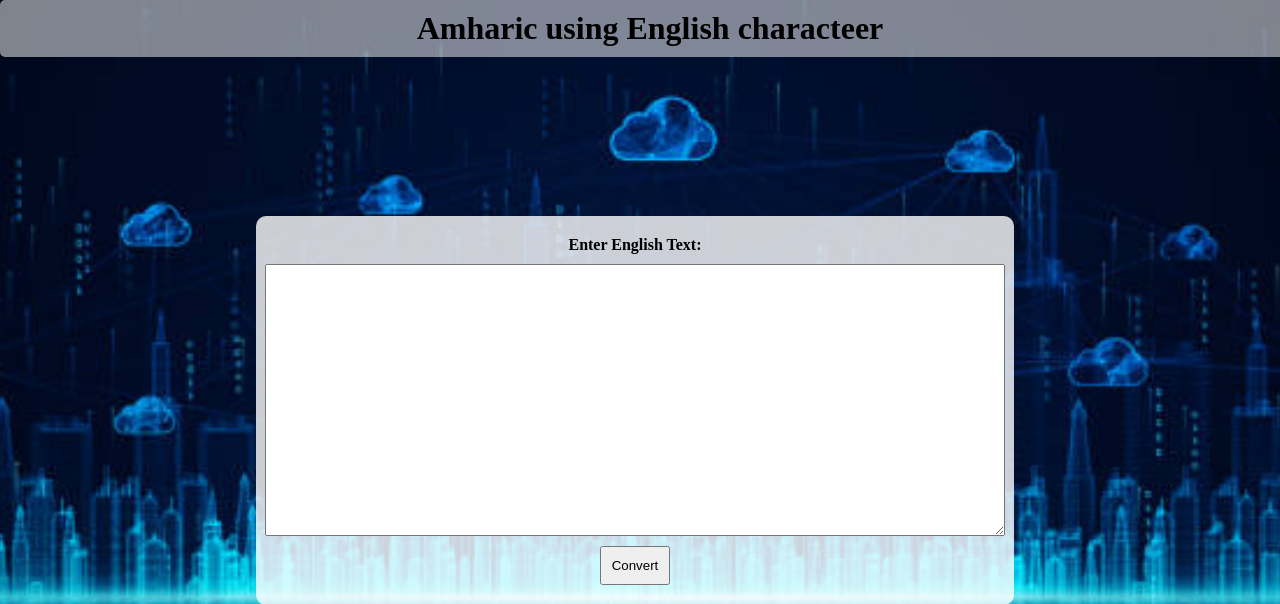
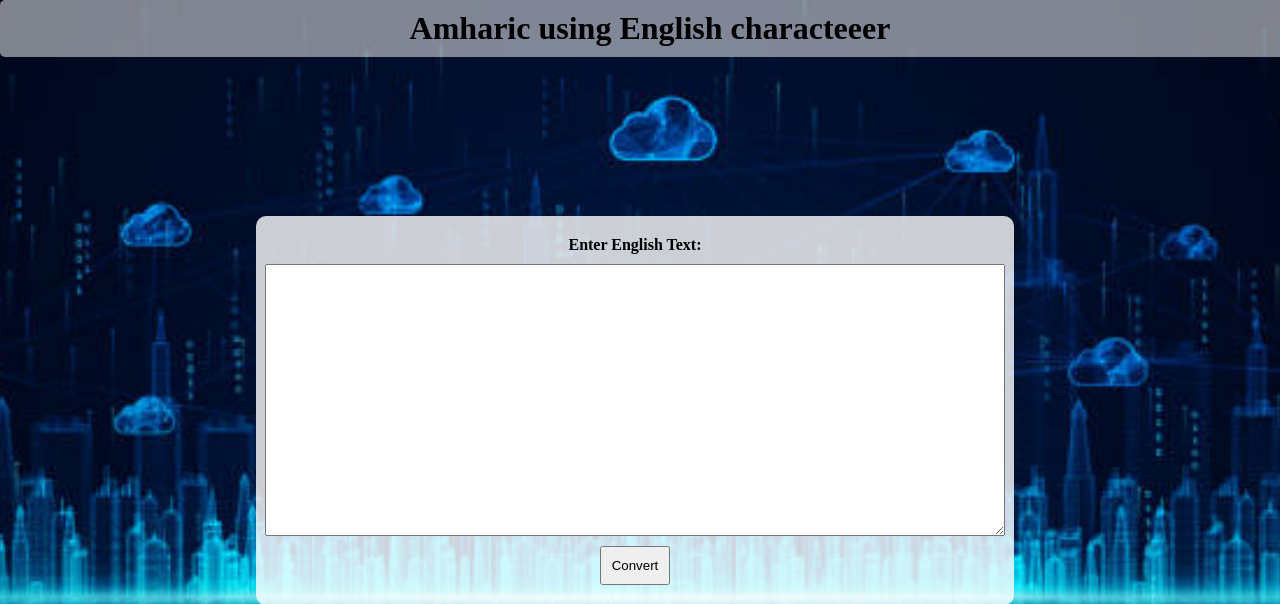
Before and after one commit to zola26/EnglishToAmharic, a Django app: page / in a window 1280 px wide. Shown: the top 604 px of the page. Run offline with Django 4.2, Linux system fonts and the light colour scheme.

Commit message:
pushfinal

```diff
--- a/myapp/templates/myapp/index.html
+++ b/myapp/templates/myapp/index.html
@@ -106,7 +106,7 @@
 
 
     <div class="converter-block">
-        <h1>Amharic using English characteer</h1>
+        <h1>Amharic using English characteeer</h1>
     </div>
 
     <div class="form-container">
```
Also changed, not shown: .github/workflows/master.yml.
